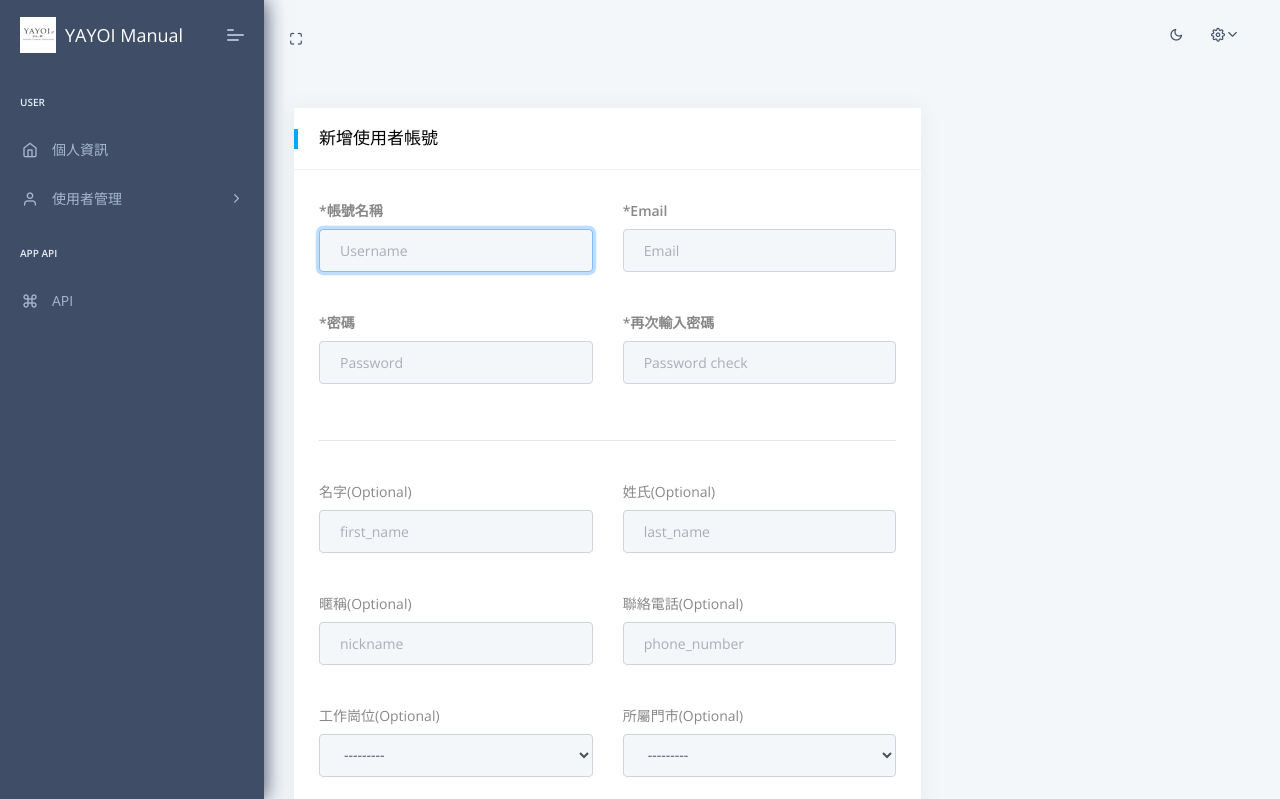
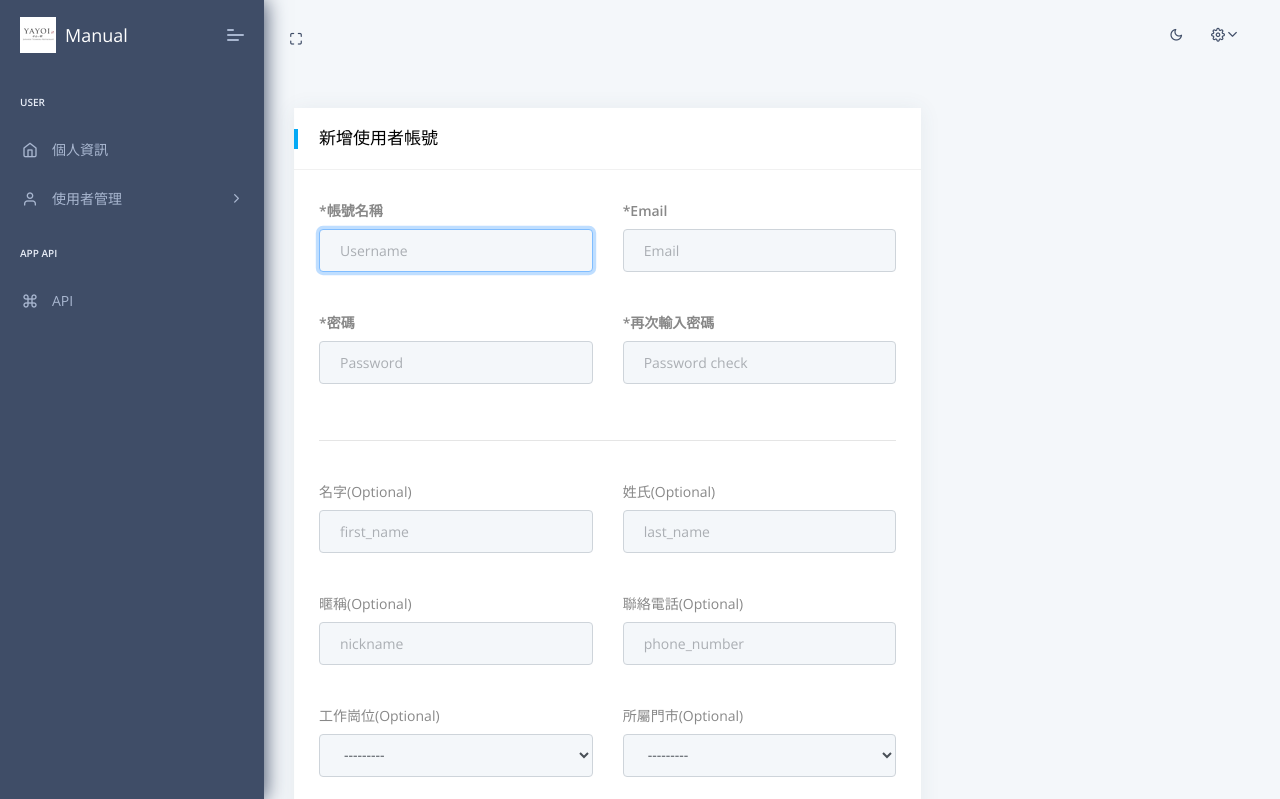
Before and after one commit to howhow-repo/django_with_user, a Django app: page /user_management/register_user in a window 1280 px wide. Shown: the top 799 px of the page. Run offline with Django 3.2, Linux system fonts and the light colour scheme; the visitor is signed in with stand-in values (Sample User, id 1); data that the repository does not hold is empty; some libraries are stand-ins or nearby versions.

Commit message:
minor change

```diff
--- a/apps/templates/includes/sidebar.html
+++ b/apps/templates/includes/sidebar.html
@@ -7,7 +7,7 @@
 <!--                    <i class="feather icon-trending-up"></i>-->
                     <img src="{{ ASSETS_ROOT }}/images/logo-thumb.png">
                 </div>
-                <span class="b-title">YAYOI Manual</span>
+                <span class="b-title">Manual</span>
             </a>
             <a class="mobile-menu" id="mobile-collapse" href="javascript:"><span></span></a>
         </div>
```
